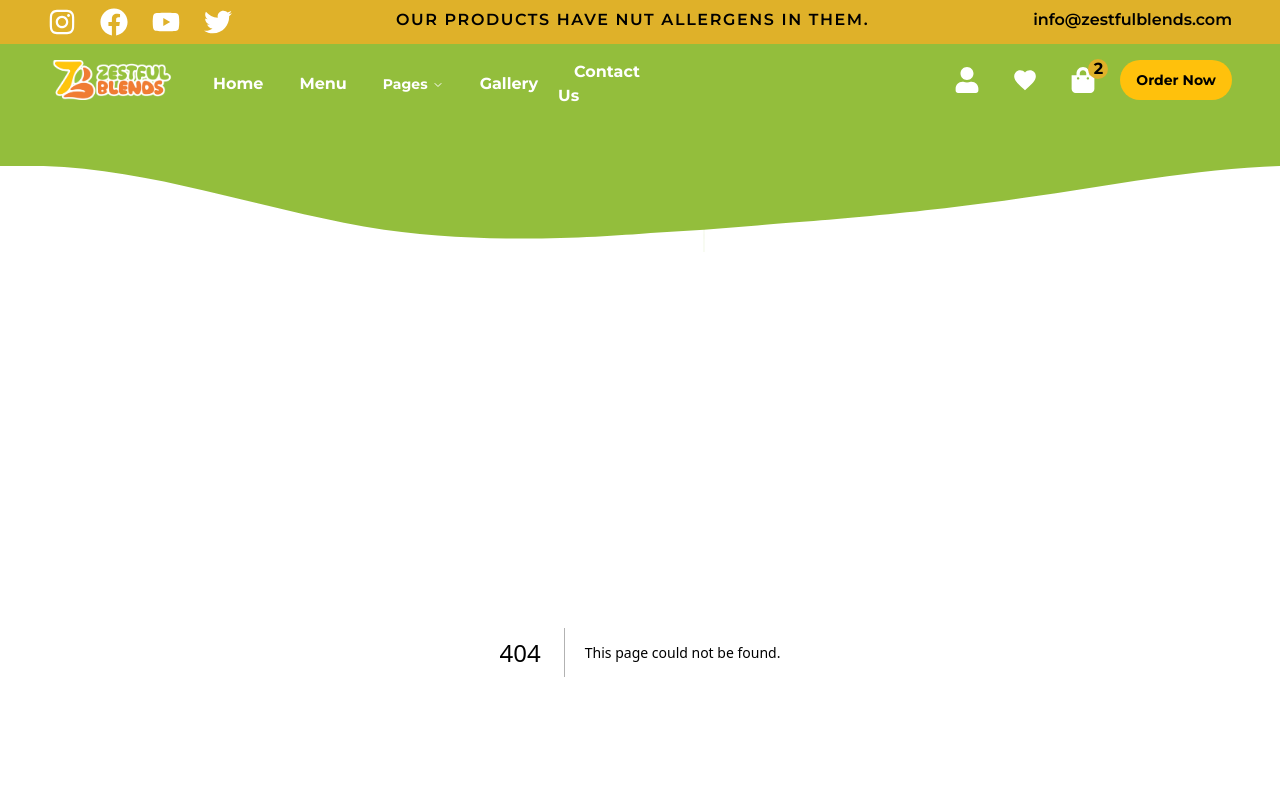
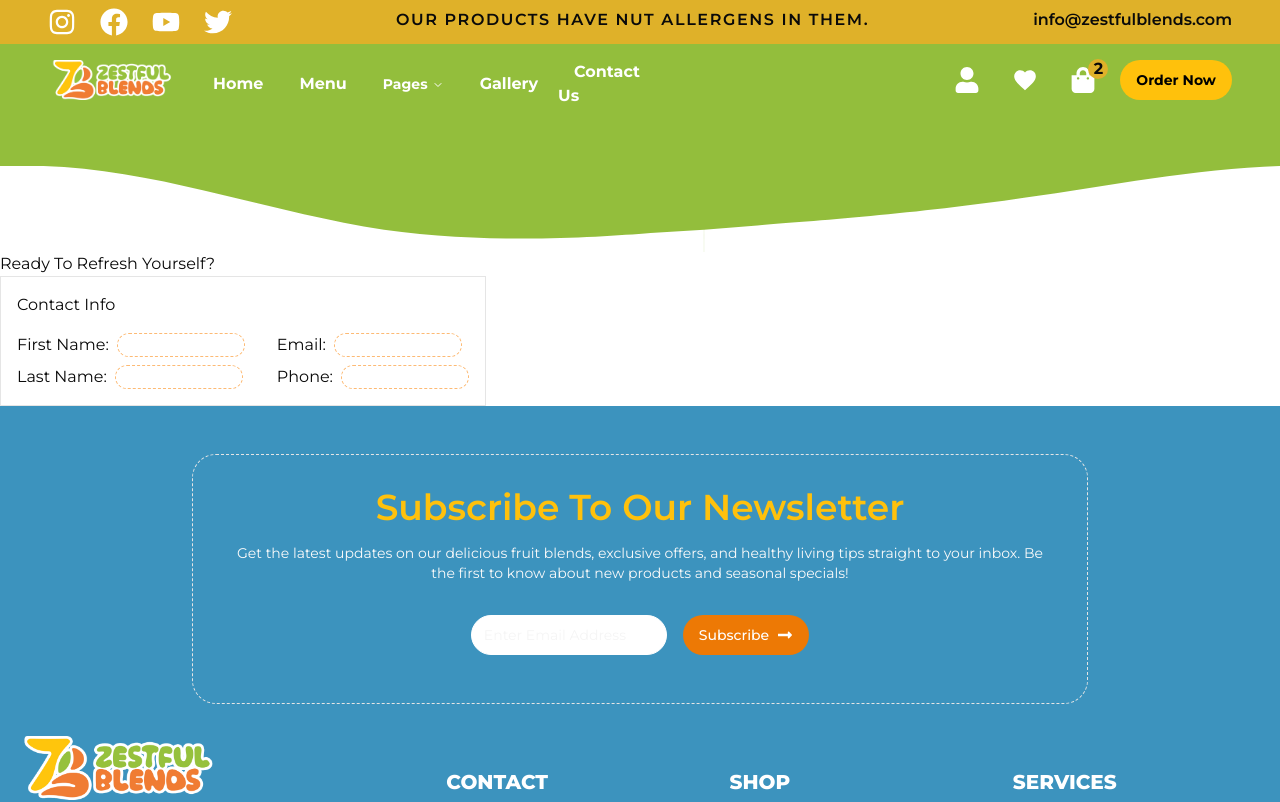
Before and after one commit to VanjaXYZ/zestful-blends-frontend, a Next.js app: page /checkout in a window 1280 px wide. Before the commit this address had no page. Shown: the top 802 px of the page. Built offline with nearby package versions, Linux system fonts and the light colour scheme.

Commit message:
contact info -initial design

```diff
--- /dev/null
+++ b/src/app/(pages)/checkout/components/ContactInfo.tsx
@@ -0,0 +1,30 @@
+"use client";
+
+import React from "react";
+import { Form } from "@/components/ui/form";
+import { useForm } from "react-hook-form";
+import FormElement from "./FormElement";
+
+const ContactInfo = () => {
+  const form = useForm();
+
+  return (
+    <div className="border border-grey-300 p-4 flex flex-col gap-4">
+      <p>Contact Info</p>
+      <Form {...form}>
+        <div className="flex gap-8">
+          <div className="flex flex-col gap-2">
+            <FormElement formElementName="First Name:" control={form.control} name="firstName" />
+            <FormElement formElementName="Last Name:" control={form.control} name="lastName" />
+          </div>
+          <div className="flex flex-col gap-2">
+            <FormElement formElementName="Email:" control={form.control} name="email" />
+            <FormElement formElementName="Phone:" control={form.control} name="phone" />
+          </div>
+        </div>
+      </Form>
+    </div>
+  );
+};
+
+export default ContactInfo;
--- /dev/null
+++ b/src/app/(pages)/checkout/components/FormElement.tsx
@@ -0,0 +1,47 @@
+import React from 'react'
+import { Form,
+  FormItem,
+  FormLabel,
+  FormControl,
+  FormDescription,
+  FormMessage,
+  FormField, } from "@/components/ui/form"
+  import { Input } from "@/components/ui/input";
+  import { useForm } from "react-hook-form";
+  import { Control } from "react-hook-form";
+
+interface FormElementProps {
+  formElementName?: string;
+  control: Control<any>;
+  name: string;
+}
+
+const FormElement = ({formElementName, control, name}: FormElementProps) => {
+  const form = useForm();
+  return (
+    <div className='flex items-center gap-2'>
+      <div>
+        {formElementName}
+      </div>
+      <FormField
+        control={control}
+        name={name}
+        render={({ field }) => (
+          <FormItem>
+            <FormControl>
+              <Input
+                // placeholder="..."
+                {...field}
+                className="w-32 h-6 border border-dashed border-orange-300 rounded-full"
+              />
+            </FormControl>
+
+            <FormMessage />
+          </FormItem>
+        )}
+      />
+    </div>
+  )
+}
+
+export default FormElement
--- /dev/null
+++ b/src/app/(pages)/checkout/page.tsx
@@ -0,0 +1,22 @@
+import React from 'react'
+import Breadcrumbs from "@/app/custom_components/shared/Breadcrumbs";
+import ContactInfo from './components/ContactInfo';
+
+const page = () => {
+  return (
+    <main>
+      {/* <Breadcrumbs currentPageName="Check Out!"/> */}
+      <div className="flex">
+        <div>
+          <p>Ready To Refresh Yourself?</p>
+          <ContactInfo/>
+        </div>
+        <div>
+
+        </div>
+      </div>
+    </main>
+  )
+}
+
+export default page
```
Also changed, not shown: package.json (+5 -5 lines), 1 other file (tests, documents, lock files or other folders).
